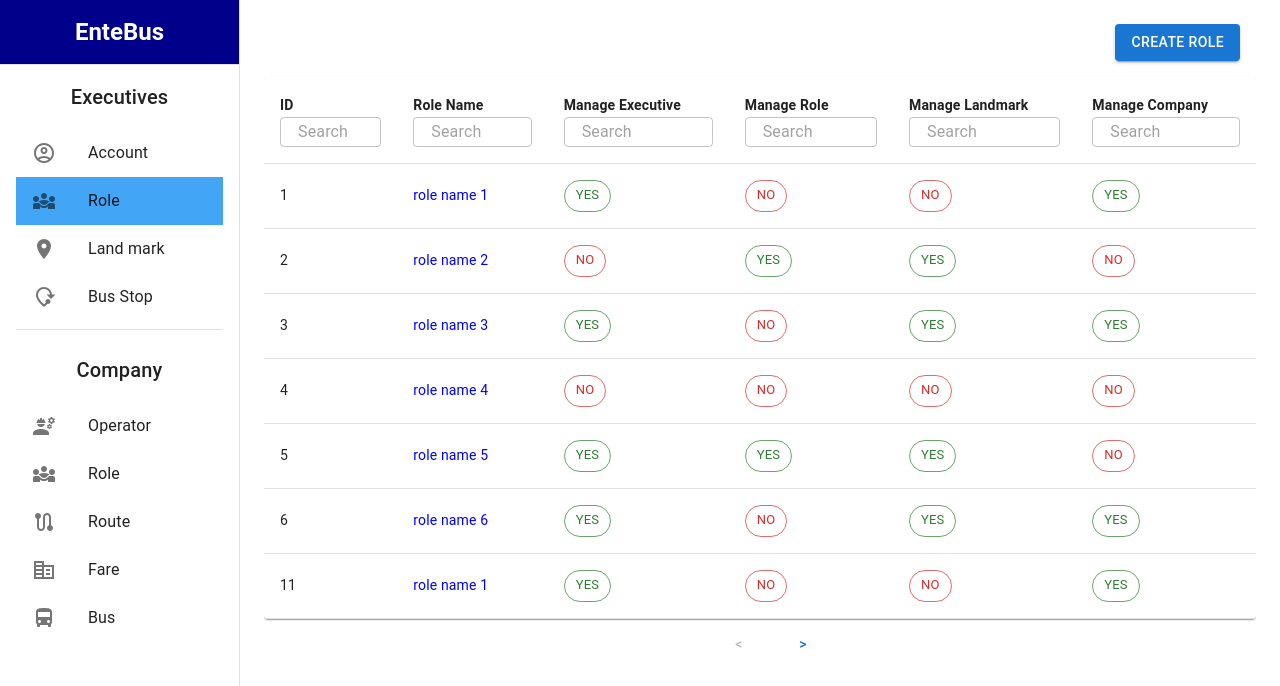
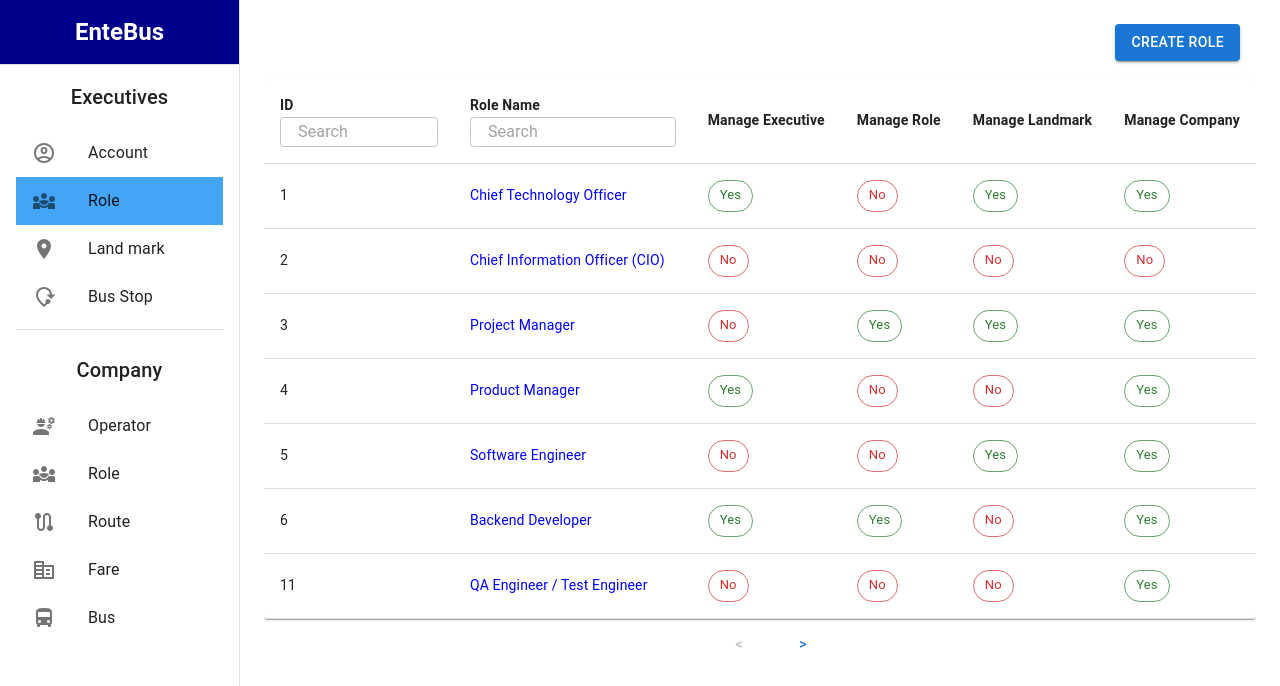
Before and after one commit to NixbugSoftwares/executive-app, a React (Vite) app: page /exerole in a window 1280 px wide. Shown: the top 686 px of the page. Built offline with nearby package versions, Linux system fonts and the light colour scheme.

Commit message:
Changed typ of some field from string  to boolean.

```diff
--- a/src/screens/executiveRolepage/RoleListingPage.tsx
+++ b/src/screens/executiveRolepage/RoleListingPage.tsx
@@ -7,47 +7,46 @@ import RoleCreatingForm from './RoleCreatingForm';
 interface Role {
   id: number;
   Rolename: string;
-  manageexecutive: string;
-  managerole: string;
-  managelandmark: string;
-  managecompany: string;
+  manageexecutive: boolean;
+  managerole: boolean;
+  managelandmark: boolean;
+  managecompany: boolean;
 }
 function RoleListingPage() {
     const data : Role[] = [
-        { id: 1, Rolename: "role name 1", manageexecutive: "YES", managerole: "NO", managelandmark: "NO", managecompany: "YES"  },
-        { id: 2, Rolename: "role name 2", manageexecutive: "NO", managerole: "YES", managelandmark: "YES", managecompany: "NO"  },
-        { id: 3, Rolename: "role name 3", manageexecutive: "YES", managerole: "NO", managelandmark: "YES", managecompany: "YES"  },
-        { id: 4, Rolename: "role name 4", manageexecutive: "NO", managerole: "NO", managelandmark: "NO", managecompany: "NO"  },
-        { id: 5, Rolename: "role name 5", manageexecutive: "YES", managerole: "YES", managelandmark: "YES", managecompany: "NO"  },
-        { id: 6, Rolename: "role name 6", manageexecutive: "YES", managerole: "NO", managelandmark: "YES", managecompany: "YES"  },
-        { id: 11, Rolename: "role name 1", manageexecutive: "YES", managerole: "NO", managelandmark: "NO", managecompany: "YES"  },
-        { id: 21, Rolename: "role name 2", manageexecutive: "NO", managerole: "YES", managelandmark: "YES", managecompany: "NO"  },
-        { id: 31, Rolename: "role name 3", manageexecutive: "YES", managerole: "NO", managelandmark: "YES", managecompany: "YES"  },
-        { id: 41, Rolename: "role name 4", manageexecutive: "NO", managerole: "NO", managelandmark: "NO", managecompany: "NO"  },
-        { id: 51, Rolename: "role name 5", manageexecutive: "YES", managerole: "YES", managelandmark: "YES", managecompany: "NO"  },
+        { id: 1, Rolename: "Chief Technology Officer", manageexecutive: true, managerole: false, managelandmark: true, managecompany: true  },
+        { id: 2, Rolename: "Chief Information Officer (CIO)", manageexecutive: false, managerole: false, managelandmark: false, managecompany: false  },
+        { id: 3, Rolename: "Project Manager", manageexecutive: false, managerole: true, managelandmark: true, managecompany: true  },
+        { id: 4, Rolename: "Product Manager", manageexecutive: true, managerole: false, managelandmark: false, managecompany: true  },
+        { id: 5, Rolename: "Software Engineer", manageexecutive: false, managerole: false, managelandmark: true, managecompany: true  },
+        { id: 6, Rolename: "Backend Developer", manageexecutive: true, managerole: true, managelandmark: false, managecompany: true  },
+        { id: 11, Rolename: "QA Engineer / Test Engineer", manageexecutive: false, managerole: false, managelandmark: false, managecompany: true },
+        { id: 21, Rolename: "Data Analyst", manageexecutive: false, managerole: false, managelandmark: false, managecompany: false  },
+        { id: 31, Rolename: "Technical Support Engineer", manageexecutive: true, managerole: false, managelandmark: true, managecompany: false  },
+        { id: 41, Rolename: "Mobile App Developer", manageexecutive: false, managerole: true, managelandmark: false, managecompany: false  },
+        { id: 51, Rolename: "Engineering Manager", manageexecutive: false, managerole: true, managelandmark: true, managecompany: true },
 
     ];
 
 
-    const [selecteRole, setSelectedRole]= useState(null)
+    const [selectRole, setSelectedRole]= useState(null)
     const [openCreateModal, setOpenCreateModal] = useState(false);
       const handleRowClick = (role: any) =>{
         setSelectedRole(role)
      }
 
-    const [search, setSearch] = useState({ id: "", Rolename: "", manageexecutive: "", managerole: "", managelandmark: "",  managecompany: "" });
+    const [search, setSearch] = useState({ id: "", Rolename: ""});
   const handleSearchChange = (e: React.ChangeEvent<HTMLInputElement | HTMLTextAreaElement>, column: keyof typeof search) => {
     setSearch((prev) => ({ ...prev, [column]: (e.target as HTMLInputElement).value }));
   };
 
-      const filteredData = data.filter((row) =>
+      const filteredData = data.filter((row) => {
+        return (
           row.id.toString().toLowerCase().includes(search.id.toLowerCase()) &&
-        row.Rolename.toLowerCase().includes(search.Rolename.toLowerCase()) &&
-        row.manageexecutive.toLowerCase().includes(search.manageexecutive.toLowerCase()) &&
-        row.managerole.toLowerCase().includes(search.managerole.toLowerCase()) &&
-        row.managelandmark.toLowerCase().includes(search.managelandmark.toLowerCase()) &&
-        row.managecompany.toLowerCase().includes(search.managecompany.toLowerCase())
+          row.Rolename.toLowerCase().includes(search.Rolename.toLowerCase())
         );
+      });
+
 
 
       const [page, setPage] = useState(0);
@@ -74,11 +73,11 @@ function RoleListingPage() {
 
         <Box
           sx={{
-            flex: selecteRole ? { xs: "0 0 100%", md: "0 0 65%" } : "0 0 100%",
-            maxWidth: selecteRole ? { xs: "100%", md: "65%" } : "100%",
+            flex: selectRole ? { xs: "0 0 100%", md: "0 0 65%" } : "0 0 100%",
+            maxWidth: selectRole ? { xs: "100%", md: "65%" } : "100%",
             transition: "all 0.3s ease",
             overflow: "hidden", // Disable scrolling when no account is selected
-            overflowY: selecteRole ? "auto" : "hidden", // Enable scrolling when details card is shown
+            overflowY: selectRole ? "auto" : "hidden", // Enable scrolling when details card is shown
           }}>
 
             <Button
@@ -126,56 +125,21 @@ function RoleListingPage() {
                               />
                             </TableCell>
 
-                            <TableCell sx={{  }}>
+                            <TableCell sx={{  whiteSpace: selectRole ? "wrap" : "nowrap" }}>
                               <b>Manage Executive</b>
-                              <TextField
-                                variant="outlined"
-                                size="small"
-                                placeholder="Search"
-                                value={search.manageexecutive}
-                                onChange={(e) => handleSearchChange(e, "manageexecutive")}
-                                fullWidth
-                                sx={{ "& .MuiInputBase-root": { height: 30, padding: "4px" } }}
-                              />
+
                             </TableCell>
 
-                            <TableCell sx={{  }}>
+                            <TableCell sx={{ whiteSpace: selectRole ? "wrap" : "nowrap" }}>
                               <b>Manage Role</b>
-                              <TextField
-                                variant="outlined"
-                                size="small"
-                                placeholder="Search"
-                                value={search.managerole}
-                                onChange={(e) => handleSearchChange(e, "managerole")}
-                                fullWidth
-                                sx={{ "& .MuiInputBase-root": { height: 30, padding: "4px" } }}
-                              />
                             </TableCell>
 
-                            <TableCell sx={{   }}>
+                            <TableCell sx={{  whiteSpace: selectRole ? "wrap" : "nowrap" }}>
                               <b>Manage Landmark</b>
-                              <TextField
-                                variant="outlined"
-                                size="small"
-                                placeholder="Search"
-                                value={search.managelandmark}
-                                onChange={(e) => handleSearchChange(e, "managelandmark")}
-                                fullWidth
-                                sx={{ "& .MuiInputBase-root": { height: 30, padding: "4px" } }}
-                              />
                             </TableCell>
 
-                            <TableCell sx={{  }}>
+                            <TableCell sx={{  whiteSpace: selectRole ? "wrap" : "nowrap" }}>
                               <b>Manage Company</b>
-                              <TextField
-                                variant="outlined"
-                                size="small"
-                                placeholder="Search"
-                                value={search.managecompany}
-                                onChange={(e) => handleSearchChange(e, "managecompany")}
-                                fullWidth
-                                sx={{ "& .MuiInputBase-root": { height: 30, padding: "4px" } }}
-                              />
                             </TableCell>
                           </TableRow>
                         </TableHead>
@@ -191,16 +155,16 @@ function RoleListingPage() {
                               {row.Rolename}
                             </TableCell>
                             <TableCell sx={{  }}>
-                            <Chip label={row.manageexecutive} color={row.manageexecutive === "YES" ? "success" : "error"} variant="outlined" />
+                            <Chip label={row.manageexecutive=== true?"Yes":"No"} color={row.manageexecutive === true ? "success" : "error"} variant="outlined" />
                             </TableCell>
                             <TableCell sx={{  }}>
-                            <Chip label={row.managerole} color={row.managerole === "YES" ? "success" : "error"} variant="outlined" />
+                            <Chip label={row.managerole=== true?"Yes":"No"} color={row.managerole === true ? "success" : "error"} variant="outlined" />
                             </TableCell>
                             <TableCell sx={{  }}>
-                            <Chip label={row.managelandmark} color={row.managelandmark === "YES" ? "success" : "error"} variant="outlined" />
+                            <Chip label={row.managelandmark=== true?"Yes":"No"} color={row.managelandmark === true ? "success" : "error"} variant="outlined" />
                             </TableCell>
                             <TableCell sx={{  }}>
-                            <Chip label={row.managecompany} color={row.managecompany === "YES" ? "success" : "error"} variant="outlined" />
+                            <Chip label={row.managecompany=== true?"Yes":"No"} color={row.managecompany === true ? "success" : "error"} variant="outlined" />
                             </TableCell>
                           </TableRow>
                         ))}
@@ -244,7 +208,7 @@ function RoleListingPage() {
                           }}
                       />
          </Box>
-         {selecteRole && (
+              {selectRole && (
               <Box
                 sx={{
                   flex: { xs: "0 0 100%", md: "0 0 35%" },
@@ -257,7 +221,7 @@ function RoleListingPage() {
                   height: "100%",      // Ensure the card is tall enough to allow scrolling
                 }}
               >
-          <RoleDetailsCard role={selecteRole} onUpdate={() => {}} onDelete={() => {}} onBack={() => setSelectedRole(null)} />
+                <RoleDetailsCard role={selectRole} onUpdate={() => {}} onDelete={() => {}} onBack={() => setSelectedRole(null)} />
               </Box>
             )}
             <Dialog open={openCreateModal} onClose={() => setOpenCreateModal(false)} maxWidth="sm" fullWidth>
```
Lines whose indentation alone changed are shown as unchanged.
